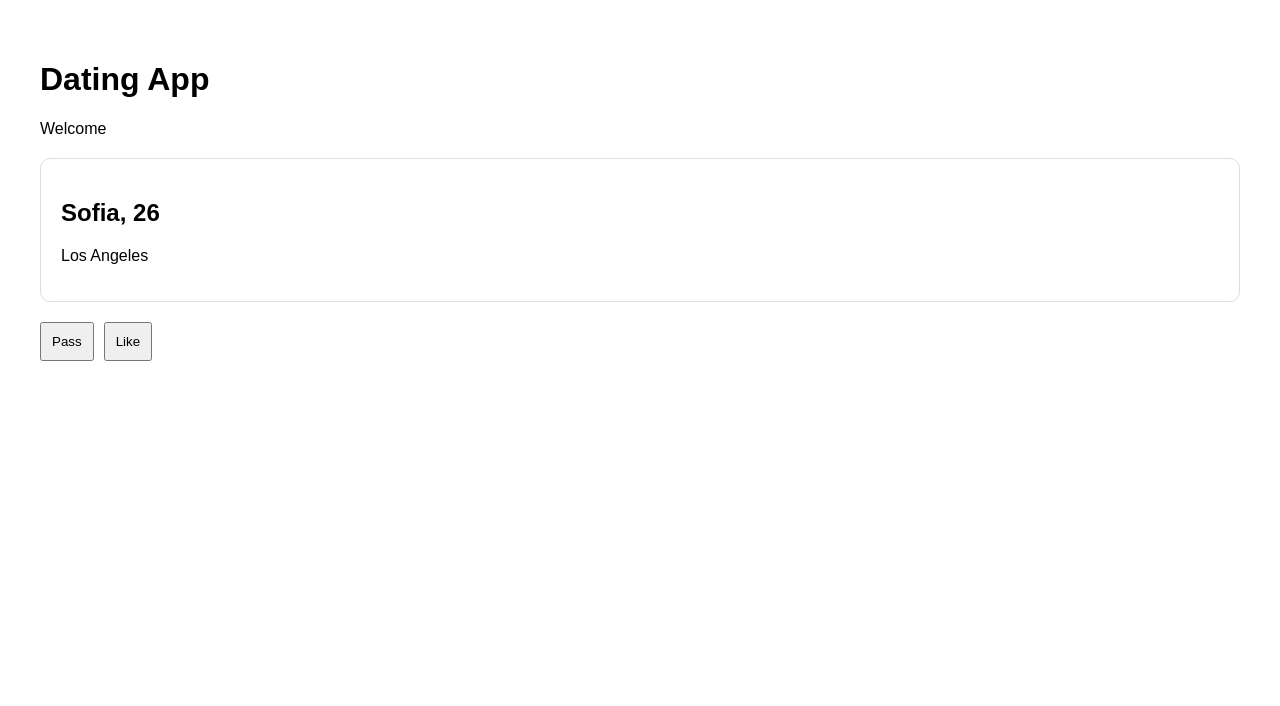
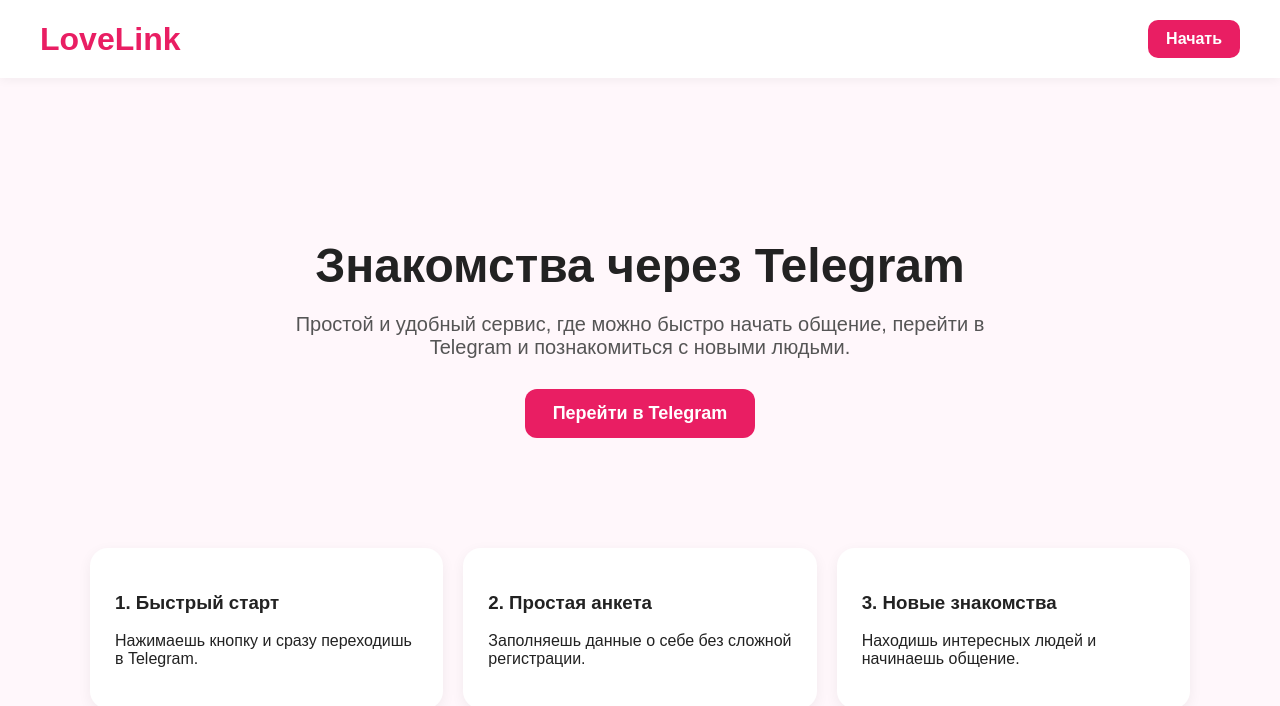
Before and after one commit to leshvinogradov2008-afk/telegram-dating-app, a React (Vite) app: page / in a window 1280 px wide. Shown: the top 706 px of the page. Built offline with nearby package versions, Linux system fonts and the light colour scheme.

Commit message:
Update App.jsx

```diff
--- a/src/App.jsx
+++ b/src/App.jsx
@@ -1,91 +1,50 @@
-import { useState, useEffect } from "react"
+export default function App() {
+  return (
+    <div style={{ fontFamily: 'Arial, sans-serif', background: '#fff7fb', minHeight: '100vh', color: '#222' }}>
+      <header style={{ display: 'flex', justifyContent: 'space-between', alignItems: 'center', padding: '20px 40px', background: '#fff', boxShadow: '0 2px 10px rgba(0,0,0,0.05)' }}>
+        <h1 style={{ margin: 0, color: '#e91e63' }}>LoveLink</h1>
+        <a
+          href="https://t.me/Date020888_bot"
+          style={{ background: '#e91e63', color: '#fff', padding: '10px 18px', borderRadius: '10px', textDecoration: 'none', fontWeight: 'bold' }}
+        >
+          Начать
+        </a>
+      </header>
 
-const profiles = [
-  { id: 1, name: "Sofia", age: 26, city: "Los Angeles" },
-  { id: 2, name: "Emma", age: 29, city: "Santa Monica" },
-  { id: 3, name: "Luna", age: 24, city: "Burbank" }
-]
+      <main style={{ maxWidth: '1100px', margin: '0 auto', padding: '60px 20px' }}>
+        <section style={{ textAlign: 'center', padding: '60px 20px' }}>
+          <h2 style={{ fontSize: '48px', marginBottom: '20px' }}>
+            Знакомства через Telegram
+          </h2>
+          <p style={{ fontSize: '20px', color: '#555', maxWidth: '700px', margin: '0 auto 30px' }}>
+            Простой и удобный сервис, где можно быстро начать общение,
+            перейти в Telegram и познакомиться с новыми людьми.
+          </p>
+          <a
+            href="https://t.me/Date020888_bot"
+            style={{ display: 'inline-block', background: '#e91e63', color: '#fff', padding: '14px 28px', borderRadius: '12px', textDecoration: 'none', fontSize: '18px', fontWeight: 'bold' }}
+          >
+            Перейти в Telegram
+          </a>
+        </section>
 
-export default function App() {
+        <section style={{ display: 'grid', gridTemplateColumns: 'repeat(auto-fit, minmax(250px, 1fr))', gap: '20px', marginTop: '50px' }}>
+          <div style={{ background: '#fff', padding: '25px', borderRadius: '18px', boxShadow: '0 4px 14px rgba(0,0,0,0.06)' }}>
+            <h3>1. Быстрый старт</h3>
+            <p>Нажимаешь кнопку и сразу переходишь в Telegram.</p>
+          </div>
 
-  const [index, setIndex] = useState(0)
+          <div style={{ background: '#fff', padding: '25px', borderRadius: '18px', boxShadow: '0 4px 14px rgba(0,0,0,0.06)' }}>
+            <h3>2. Простая анкета</h3>
+            <p>Заполняешь данные о себе без сложной регистрации.</p>
+          </div>
 
-  useEffect(() => {
-
-    if (window.Telegram && window.Telegram.WebApp) {
-      window.Telegram.WebApp.ready()
-      window.Telegram.WebApp.expand()
-    }
-
-  }, [])
-
-  const profile = profiles[index]
-
-  function like() {
-    setIndex(index + 1)
-  }
-
-  function pass() {
-    setIndex(index + 1)
-  }
-
-  if (!profile) {
-    return (
-      <div style={{ padding: 40 }}>
-        <h2>No more profiles</h2>
-      </div>
-    )
-  }
-
-  const tgUser = window.Telegram?.WebApp?.initDataUnsafe?.user
-
-  return (
-    <div style={{ padding: 40, fontFamily: "Arial" }}>
-
-      <h1>Dating App</h1>
-
-      <p>
-        {tgUser
-          ? `Hello ${tgUser.first_name}`
-          : "Welcome"}
-      </p>
-
-      <div style={{
-        border: "1px solid #ddd",
-        borderRadius: 10,
-        padding: 20,
-        marginTop: 20
-      }}>
-
-        <h2>{profile.name}, {profile.age}</h2>
-
-        <p>{profile.city}</p>
-
-      </div>
-
-      <div style={{ marginTop: 20 }}>
-
-        <button
-          onClick={pass}
-          style={{
-            marginRight: 10,
-            padding: 10
-          }}
-        >
-          Pass
-        </button>
-
-        <button
-          onClick={like}
-          style={{
-            padding: 10
-          }}
-        >
-          Like
-        </button>
-
-      </div>
-
+          <div style={{ background: '#fff', padding: '25px', borderRadius: '18px', boxShadow: '0 4px 14px rgba(0,0,0,0.06)' }}>
+            <h3>3. Новые знакомства</h3>
+            <p>Находишь интересных людей и начинаешь общение.</p>
+          </div>
+        </section>
+      </main>
     </div>
   )
 }
```
